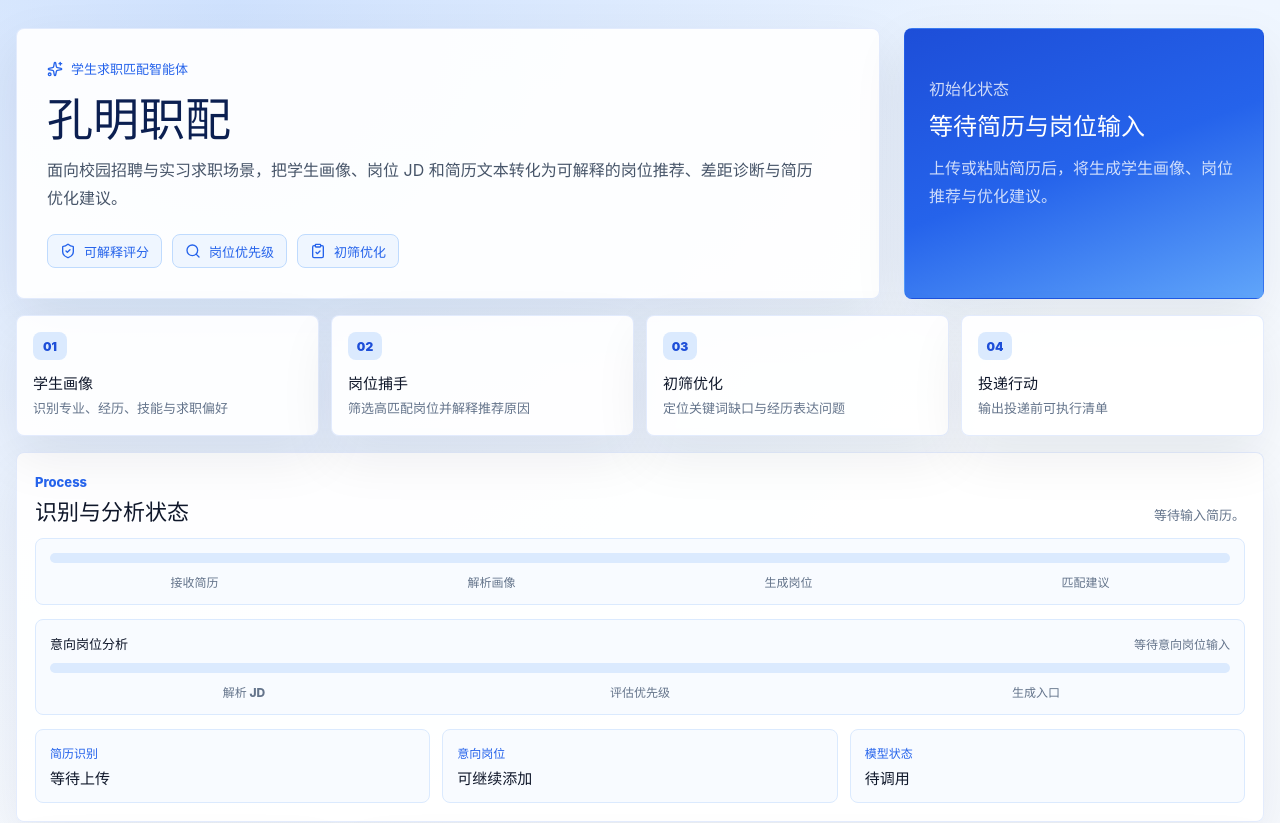
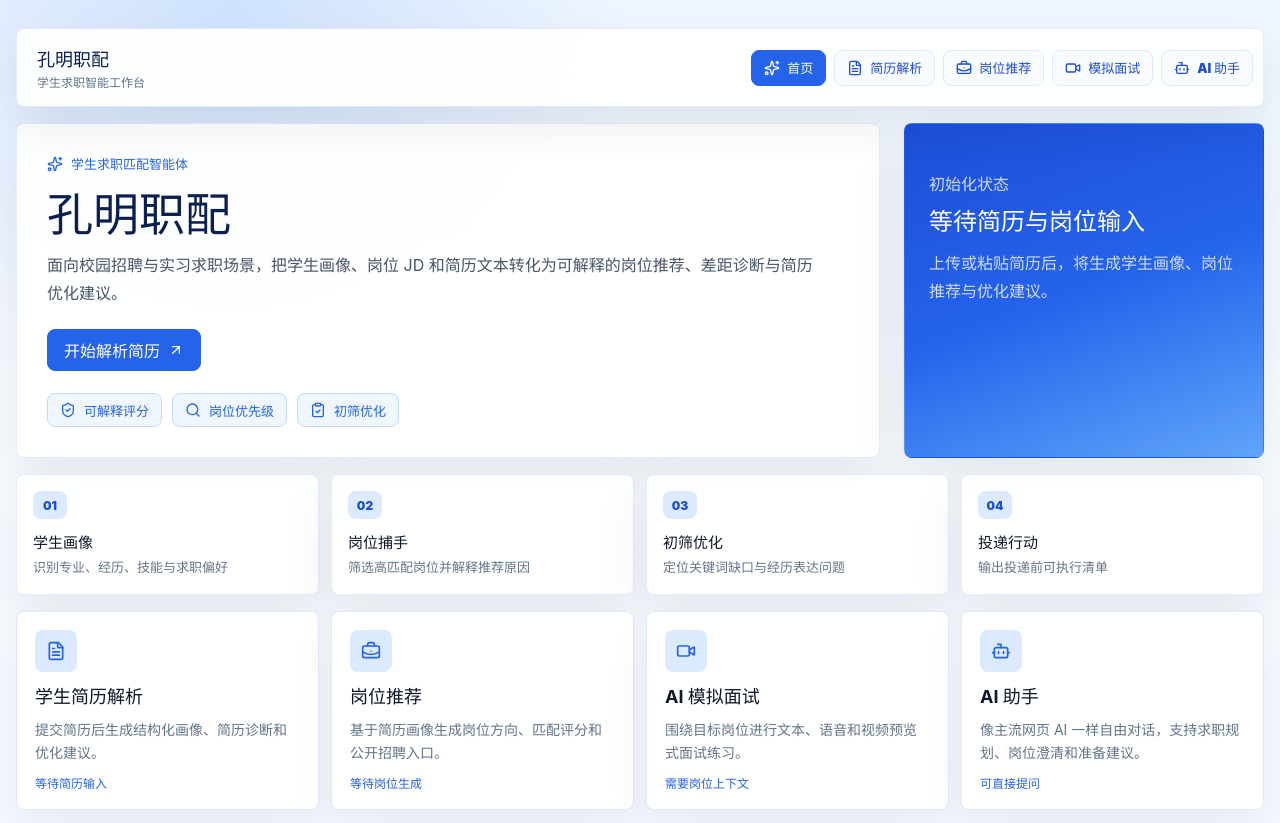
Before and after one commit to lljjcc426/Kongming-Student-Job-Matching-Agent, a React (Vite) app: page / in a window 1280 px wide. Shown: the top 823 px of the page. Built offline with nearby package versions, Linux system fonts and the light colour scheme.

Commit message:
feat: split workspace into feature pages

```diff
--- a/src/App.tsx
+++ b/src/App.tsx
@@ -32,6 +32,7 @@ import { buildOptimizedResumeDraft, formatOptimizedResumeDraft } from "./resumeO
 const MAX_UPLOAD_BYTES = 4_000_000;
 type PipelineStep = "idle" | "intake" | "structure" | "jobs" | "analysis" | "done" | "error";
 type JdPipelineStep = "idle" | "parse" | "evaluate" | "links" | "done" | "error";
+type ActivePage = "home" | "resume" | "jobs" | "interview" | "assistant";
 type ChatMessage = {
   id: string;
   role: "user" | "assistant";
@@ -187,6 +188,7 @@ function App() {
   const [chatInput, setChatInput] = useState("");
   const [chatStatus, setChatStatus] = useState<"idle" | "listening" | "loading" | "ready" | "error">("idle");
   const [chatMessage, setChatMessage] = useState("");
+  const [activePage, setActivePage] = useState<ActivePage>("home");
   const [uploadMessage, setUploadMessage] = useState("请上传简历文本/图片，或直接粘贴简历内容开始分析。");
   const [resumeSource, setResumeSource] = useState("等待上传");
   const videoRef = useRef<HTMLVideoElement | null>(null);
@@ -694,7 +696,11 @@ function App() {
 
   return (
     <main className="app-shell">
-      <Hero result={result} selectedJob={selectedJob} isReady={hasAnalysis} />
+      <AppNav activePage={activePage} onChange={setActivePage} />
+
+      {activePage === "home" ? (
+        <>
+          <Hero result={result} selectedJob={selectedJob} isReady={hasAnalysis} onStart={() => setActivePage("resume")} />
 
           <section className="workflow" aria-label="产品工作流">
             <WorkflowStep index="01" title="学生画像" text="识别专业、经历、技能与求职偏好" />
@@ -703,6 +709,11 @@ function App() {
             <WorkflowStep index="04" title="投递行动" text="输出投递前可执行清单" />
           </section>
 
+          <HomeOverview onNavigate={setActivePage} hasResume={hasResume} hasAnalysis={hasAnalysis} chatCount={chatMessages.length} />
+        </>
+      ) : null}
+
+      {activePage === "resume" || activePage === "jobs" ? (
         <ProcessState
           hasResume={hasResume}
           customJobCount={customJobs.length}
@@ -713,8 +724,9 @@ function App() {
           jdStep={jdStep}
           jdMessage={jdMessage}
         />
+      ) : null}
 
-      <section className="dashboard">
+      <section className={`dashboard dashboard-${activePage}`} hidden={activePage !== "resume" && activePage !== "jobs"}>
         <aside className="profile-column">
           <Panel eyebrow="Profile" title="学生画像" icon={<FileText size={18} />}>
             <div className="identity-card">
@@ -1025,7 +1037,7 @@ function App() {
         </aside>
       </section>
 
-      <section className="assistant-panel">
+      <section className="assistant-panel" hidden={activePage !== "assistant"}>
         <Panel eyebrow="AI Assistant" title="求职 AI 助手" icon={<Bot size={18} />}>
           <div className="chat-shell">
             <div className="chat-body" ref={chatBodyRef} aria-live="polite">
@@ -1083,9 +1095,10 @@ function App() {
         </Panel>
       </section>
 
-      {hasAnalysis ? (
+      {activePage === "interview" ? (
         <section className="interview-panel">
           <Panel eyebrow="Interview" title="模拟面试" icon={<Video size={18} />}>
+            {hasAnalysis ? (
               <div className="interview-studio">
               <div className={`video-preview ${videoMode}`}>
                 {videoMode === "preview" ? <video ref={videoRef} autoPlay muted playsInline aria-label="视频面试预览" /> : <Video size={22} />}
@@ -1122,6 +1135,9 @@ function App() {
                 )}
               </div>
             </div>
+            ) : (
+              <EmptyState title="等待岗位上下文" text="完成简历解析和岗位推荐后，可以在这里围绕目标岗位进行文本、语音或视频面试练习。" />
+            )}
           </Panel>
         </section>
       ) : null}
@@ -1129,7 +1145,56 @@ function App() {
   );
 }
 
-function Hero({ result, selectedJob, isReady }: { result: MatchResult; selectedJob: Job; isReady: boolean }) {
+function AppNav({ activePage, onChange }: { activePage: ActivePage; onChange: (page: ActivePage) => void }) {
+  const items: Array<{ id: ActivePage; label: string; icon: ReactNode }> = [
+    { id: "home", label: "首页", icon: <Sparkles size={16} /> },
+    { id: "resume", label: "简历解析", icon: <FileText size={16} /> },
+    { id: "jobs", label: "岗位推荐", icon: <BriefcaseBusiness size={16} /> },
+    { id: "interview", label: "模拟面试", icon: <Video size={16} /> },
+    { id: "assistant", label: "AI 助手", icon: <Bot size={16} /> },
+  ];
+
+  return (
+    <nav className="app-nav" aria-label="页面导航">
+      <button type="button" className="nav-brand" onClick={() => onChange("home")}>
+        <span>孔明职配</span>
+        <small>学生求职智能工作台</small>
+      </button>
+      <div>
+        {items.map((item) => (
+          <button key={item.id} type="button" className={activePage === item.id ? "active" : ""} onClick={() => onChange(item.id)}>
+            {item.icon}
+            {item.label}
+          </button>
+        ))}
+      </div>
+    </nav>
+  );
+}
+
+function HomeOverview({ onNavigate, hasResume, hasAnalysis, chatCount }: { onNavigate: (page: ActivePage) => void; hasResume: boolean; hasAnalysis: boolean; chatCount: number }) {
+  const cards: Array<{ page: ActivePage; title: string; text: string; meta: string; icon: ReactNode }> = [
+    { page: "resume", title: "学生简历解析", text: "提交简历后生成结构化画像、简历诊断和优化建议。", meta: hasResume ? "已有简历输入" : "等待简历输入", icon: <FileText size={20} /> },
+    { page: "jobs", title: "岗位推荐", text: "基于简历画像生成岗位方向、匹配评分和公开招聘入口。", meta: hasAnalysis ? "已有推荐结果" : "等待岗位生成", icon: <BriefcaseBusiness size={20} /> },
+    { page: "interview", title: "AI 模拟面试", text: "围绕目标岗位进行文本、语音和视频预览式面试练习。", meta: hasAnalysis ? "可开始练习" : "需要岗位上下文", icon: <Video size={20} /> },
+    { page: "assistant", title: "AI 助手", text: "像主流网页 AI 一样自由对话，支持求职规划、岗位澄清和准备建议。", meta: chatCount ? `已有 ${chatCount} 条对话` : "可直接提问", icon: <Bot size={20} /> },
+  ];
+
+  return (
+    <section className="home-overview">
+      {cards.map((card) => (
+        <button key={card.page} type="button" onClick={() => onNavigate(card.page)}>
+          <span>{card.icon}</span>
+          <strong>{card.title}</strong>
+          <p>{card.text}</p>
+          <small>{card.meta}</small>
+        </button>
+      ))}
+    </section>
+  );
+}
+
+function Hero({ result, selectedJob, isReady, onStart }: { result: MatchResult; selectedJob: Job; isReady: boolean; onStart: () => void }) {
   return (
     <header className="hero">
       <div className="hero-copy">
@@ -1139,6 +1204,10 @@ function Hero({ result, selectedJob, isReady }: { result: MatchResult; selectedJ
         </div>
         <h1>孔明职配</h1>
         <p>面向校园招聘与实习求职场景，把学生画像、岗位 JD 和简历文本转化为可解释的岗位推荐、差距诊断与简历优化建议。</p>
+        <button type="button" className="hero-primary" onClick={onStart}>
+          开始解析简历
+          <ArrowUpRight size={16} />
+        </button>
         <div className="hero-actions">
           <span><ShieldCheck size={16} />可解释评分</span>
           <span><Search size={16} />岗位优先级</span>
--- a/src/styles.css
+++ b/src/styles.css
@@ -28,6 +28,77 @@ input {
   width: min(1680px, calc(100% - 32px));
   margin: 0 auto;
   padding: 28px 0 40px;
+}
+
+.app-nav {
+  position: sticky;
+  top: 0;
+  z-index: 20;
+  display: flex;
+  justify-content: space-between;
+  gap: 16px;
+  align-items: center;
+  margin-bottom: 16px;
+  padding: 10px;
+  border: 1px solid rgba(37, 99, 235, 0.12);
+  border-radius: 8px;
+  background: rgba(255, 255, 255, 0.92);
+  box-shadow: 0 18px 44px rgba(15, 23, 42, 0.08);
+  backdrop-filter: blur(14px);
+}
+
+.app-nav button {
+  border: 0;
+  cursor: pointer;
+}
+
+.nav-brand {
+  display: grid;
+  gap: 2px;
+  min-width: 160px;
+  padding: 6px 10px;
+  border-radius: 8px;
+  background: transparent;
+  text-align: left;
+}
+
+.nav-brand span {
+  color: #0b1f51;
+  font-size: 18px;
+  font-weight: 900;
+}
+
+.nav-brand small {
+  color: #64748b;
+  font-size: 12px;
+  font-weight: 800;
+}
+
+.app-nav > div {
+  display: flex;
+  flex-wrap: wrap;
+  justify-content: flex-end;
+  gap: 8px;
+}
+
+.app-nav > div button {
+  display: inline-flex;
+  align-items: center;
+  gap: 7px;
+  min-height: 36px;
+  padding: 0 12px;
+  border: 1px solid #dbeafe;
+  border-radius: 8px;
+  background: #f8fbff;
+  color: #1d4ed8;
+  font-size: 13px;
+  font-weight: 900;
+}
+
+.app-nav > div button.active {
+  border-color: #2563eb;
+  background: #2563eb;
+  color: #fff;
 }
 
 .hero {
@@ -93,6 +164,21 @@ input {
   flex-wrap: wrap;
   gap: 10px;
   margin-top: 22px;
+}
+
+.hero-primary {
+  display: inline-flex;
+  align-items: center;
+  gap: 8px;
+  min-height: 42px;
+  margin-top: 22px;
+  border: 1px solid #2563eb;
+  border-radius: 8px;
+  padding: 0 16px;
+  background: #2563eb;
+  color: #fff;
+  font-weight: 900;
+  cursor: pointer;
 }
 
 .hero-actions span {
@@ -217,6 +303,56 @@ input {
   line-height: 1.5;
 }
 
+.home-overview {
+  display: grid;
+  grid-template-columns: repeat(4, minmax(0, 1fr));
+  gap: 12px;
+  margin: 16px 0;
+}
+
+.home-overview button {
+  display: grid;
+  gap: 10px;
+  min-height: 190px;
+  border: 1px solid rgba(37, 99, 235, 0.14);
+  border-radius: 8px;
+  padding: 18px;
+  background: #fff;
+  color: inherit;
+  text-align: left;
+  cursor: pointer;
+  box-shadow: 0 18px 44px rgba(15, 23, 42, 0.06);
+}
+
+.home-overview button > span {
+  display: grid;
+  place-items: center;
+  width: 42px;
+  height: 42px;
+  border-radius: 8px;
+  background: #dbeafe;
+  color: #2563eb;
+}
+
+.home-overview strong {
+  color: #0f172a;
+  font-size: 18px;
+}
+
+.home-overview p {
+  margin: 0;
+  color: #64748b;
+  font-size: 14px;
+  line-height: 1.65;
+}
+
+.home-overview small {
+  align-self: end;
+  color: #2563eb;
+  font-size: 12px;
+  font-weight: 900;
+}
+
 .process-state {
   margin: 16px 0;
   padding: 18px;
@@ -426,6 +562,28 @@ input {
   grid-template-columns: 330px minmax(520px, 1fr) 390px;
   gap: 16px;
   align-items: start;
+}
+
+.dashboard[hidden],
+.assistant-panel[hidden] {
+  display: none;
+}
+
+.dashboard-resume {
+  grid-template-columns: minmax(360px, 0.9fr) minmax(420px, 1.1fr);
+}
+
+.dashboard-resume .match-column {
+  display: none;
+}
+
+.dashboard-jobs {
+  grid-template-columns: minmax(0, 1fr);
+}
+
+.dashboard-jobs .profile-column,
+.dashboard-jobs .insight-column {
+  display: none;
 }
 
 .panel {
@@ -1431,6 +1589,11 @@ input {
     grid-template-columns: 320px minmax(0, 1fr);
   }
 
+  .dashboard-resume,
+  .dashboard-jobs {
+    grid-template-columns: 1fr;
+  }
+
   .insight-column {
     grid-column: 1 / -1;
   }
@@ -1450,8 +1613,21 @@ input {
     padding-top: 16px;
   }
 
+  .app-nav {
+    display: grid;
+  }
+
+  .app-nav > div {
+    justify-content: stretch;
+  }
+
+  .app-nav > div button {
+    flex: 1 1 130px;
+  }
+
   .hero,
   .workflow,
+  .home-overview,
   .process-grid,
   .dashboard,
   .job-detail-grid,
```
Also changed, not shown: scripts/verify-ui.cjs (+7 -1 lines). Lines whose indentation alone changed are shown as unchanged.
